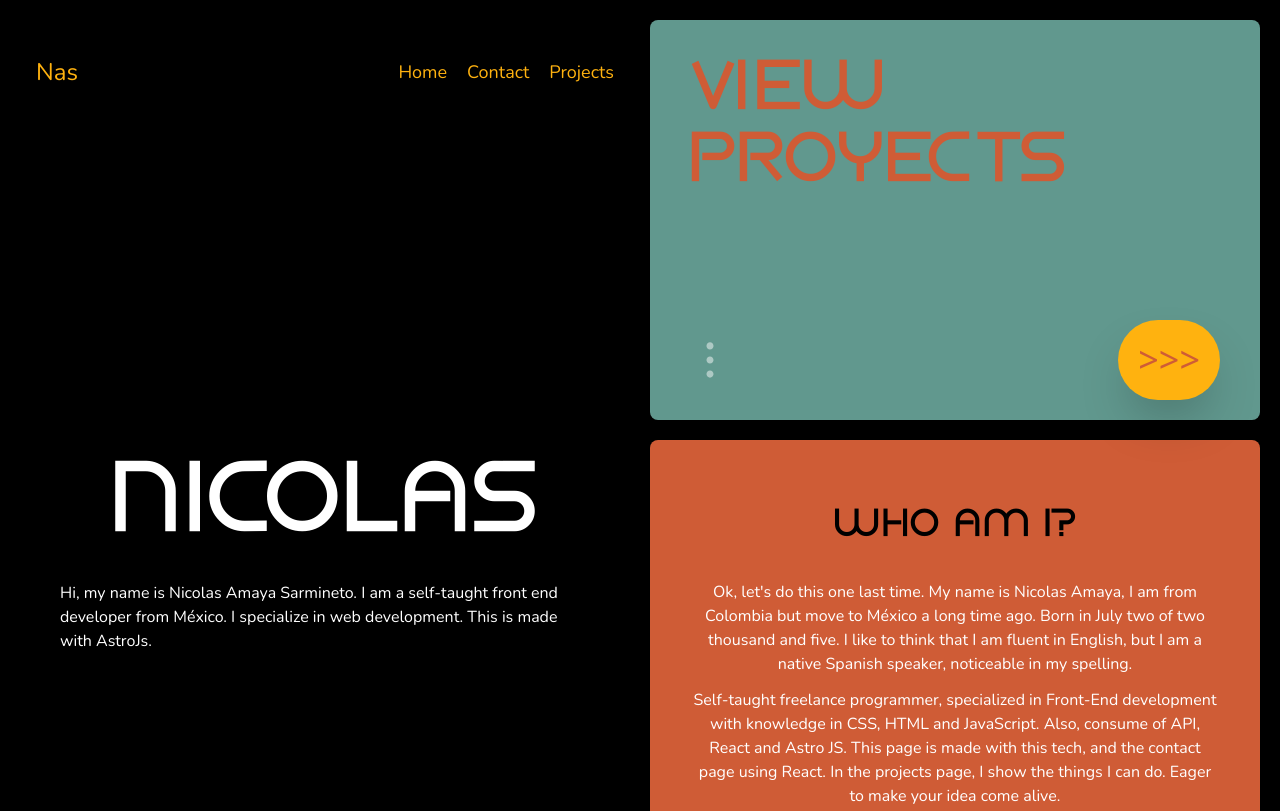
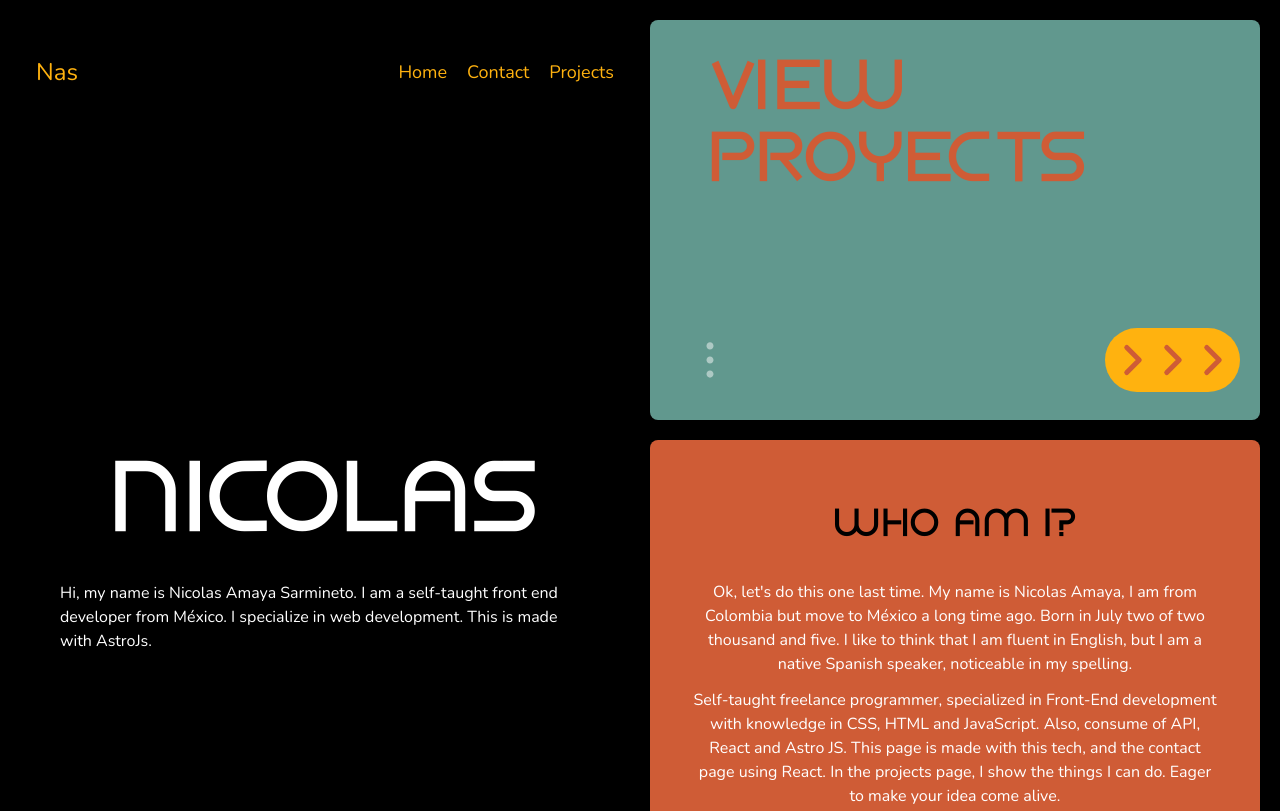
Before and after one commit to nasa14119/Portfolio, an Astro site: page / in a window 1280 px wide. Shown: the top 811 px of the page. Built offline with nearby package versions, Linux system fonts and the light colour scheme; Astro itself is replaced by a stand-in of ours.

Commit message:
feat(CallProyect): button primary redising

```diff
--- a/src/components/App/ButtonPrimary.astro
+++ b/src/components/App/ButtonPrimary.astro
@@ -1,11 +1,61 @@
 ---
 interface Props {
-    href: string,
-    className?: string,
-    text?: string,
+  href: string;
+  className?: string;
+  text?: string;
 }
-const {href , className, text} = Astro.props as Props;
+const { href, className, text } = Astro.props as Props;
 ---
-<a href={href} class={`p-5 text-4xl text-secundary bg-complementOne rounded-[5rem] shadow-2xl ${className}`}>
-   {text || ">>>"}
+
+<a
+  href={href}
+  class={`${className} h-auto px-2 py-3 bg-complementOne w-fit md:w-1/3 flex rounded-[2.5rem] md:max-w-[135px]`}
+>
+  <span class="text-secundary flex justify-center items-center mx-auto h-10 ">
+    {
+      !text ? (
+      <svg
+        xmlns="http://www.w3.org/2000/svg"
+        fill="none"
+        viewBox="0 0 24 24"
+        stroke-width="3"
+        stroke="currentColor"
+        class="h-full md:h-10"
+      >
+        <path
+          stroke-linecap="round"
+          stroke-linejoin="round"
+          d="m8.25 4.5 7.5 7.5-7.5 7.5"></path>
+      </svg>
+      <svg
+        xmlns="http://www.w3.org/2000/svg"
+        fill="none"
+        viewBox="0 0 24 24"
+        stroke-width="3"
+        stroke="currentColor"
+        class="h-full md:h-10"
+      >
+        <path
+          stroke-linecap="round"
+          stroke-linejoin="round"
+          d="m8.25 4.5 7.5 7.5-7.5 7.5"></path>
+      </svg>
+      <svg
+        xmlns="http://www.w3.org/2000/svg"
+        fill="none"
+        viewBox="0 0 24 24"
+        stroke-width="3"
+        stroke="currentColor"
+        class="h-full md:h-10"
+      >
+        <path
+          stroke-linecap="round"
+          stroke-linejoin="round"
+          d="m8.25 4.5 7.5 7.5-7.5 7.5"></path>
+      </svg>
+      ):(
+        text
+      )
+    }
+  </span>
 </a>
--- a/src/components/Home/CallProyects.astro
+++ b/src/components/Home/CallProyects.astro
@@ -3,11 +3,11 @@
 import ButtonPrimary from "../App/ButtonPrimary.astro";
 ---
 <section class="relative">
-    <h1 class="text-secundary md:text-7xl text-left md:ml-5 text-[14vw] md:h-3/4 py-20 md:py-0">
+    <h1 class="text-secundary px-5 md:text-7xl text-left md:ml-5 text-[14vw] md:h-3/4 py-20 md:py-0">
         View <br>Proyects
     </h1>
-    <ButtonPrimary href="/proyects" className="absolute md:right-10 right-5 bottom-5"/>
-    <div class="absolute left-10 bottom-10">
+    <ButtonPrimary href="/proyects" className="absolute bottom-7 right-5 md:right-5"/>
+    <div class="absolute left-5 md:left-10 bottom-10">
         <Dots />
     </div>
 </section>
--- a/src/pages/404.astro
+++ b/src/pages/404.astro
@@ -12,8 +12,8 @@ import ButtonPrimary from "../components/App/ButtonPrimary.astro";
                 404 Error
             </h1>
         </li>
-        <li>
-            <ButtonPrimary href="/"/>
+        <li class="w-full flex justify-center">
+            <ButtonPrimary href="/" text="Home" className="font-medium px-5  text-3xl"/>
         </li>
     </ul>
 </ErrorPage>
```
